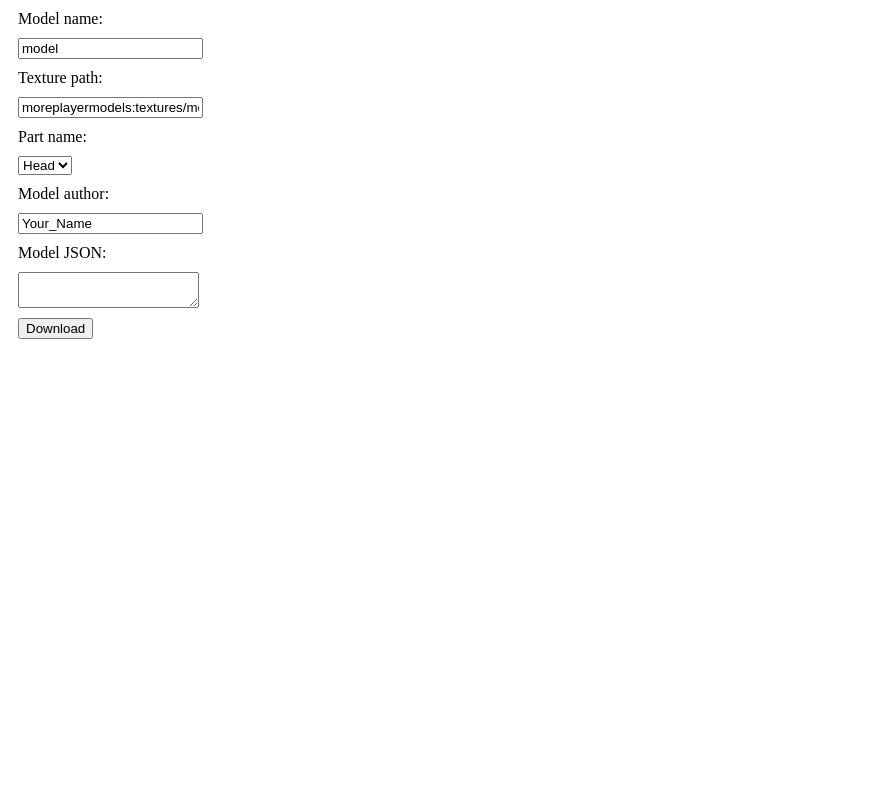
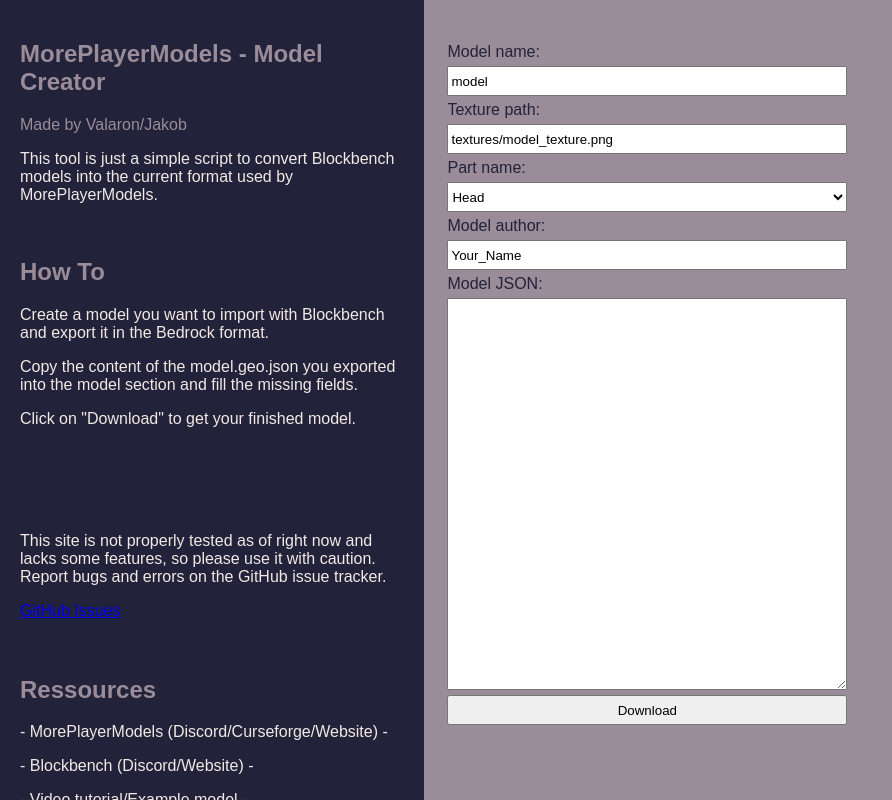
Before and after one commit to Valaron-Jakob/MorePlayerModels-ModelCreator, a plain HTML site: page index.html in a window 1280 px wide. Shown: the whole page, without its empty margins (0-892 px from the left). Drawn offline with Linux system fonts and the light colour scheme.

Commit message:
Update index.html

```diff
--- a/index.html
+++ b/index.html
@@ -1,7 +1,45 @@
 <style>
   form * {
     display: block;
-    margin: 10px;
+    margin: 5px;
+  }
+
+  input,select {
+    height: 30px;
+    width: 50%;
+  }
+
+  textarea {
+    height: 50%;
+    width: 50%;
+  }
+
+  h2 {
+    color: #9A8C98;
+  }
+
+  body {
+    color: #22223B;
+    background-color: #9A8C98;
+    font-family: Arial, Helvetica, sans-serif;
+  }
+
+  .content {
+    margin-left: 32%;
+    padding: 30px;
+  }
+
+  .how_to {
+    padding: 20px;
+    height: 100%;
+    width: 30%;
+    position: fixed;
+    z-index: 1;
+    top: 0;
+    left: 0;
+    color: #F2E9E4;
+    background-color: #22223B;
+    overflow-x: hidden;
   }
 </style>
 
@@ -14,7 +52,7 @@
             name: model_name,
             render_type: "bedrock",
             hidden_parts: [],
-            texture: texture_path,
+            texture: `moreplayermodels:${texture_path}`,
             body_part: part,
             menu: `part.${part}`,
             animation_type: part,
@@ -40,12 +78,13 @@
     }
   </script>
 
+  <div class="content">
     <form onsubmit="download(this['model_name'].value, this['texture_path'].value, this['part'].value, this['author'].value, this['model_json'].value)">
       <label for="model_name">Model name:</label>
       <input type="text" name="model_name" value="model">
 
       <label for="texture_path">Texture path:</label>
-    <input type="text" name="texture_path" value="moreplayermodels:textures/model_texture.png">
+      <input type="text" name="texture_path" value="textures/model_texture.png">
 
       <label for="part">Part name:</label>
       <select id="part">
@@ -63,6 +102,35 @@
 
       <input type="submit" value="Download">
     </form>
+  </div>
 
+  <div class="how_to">
+    <div>
+      <h2>MorePlayerModels - Model Creator</h2>
+      <p style="color:#9A8C98">Made by Valaron/Jakob</p>
+      <p>This tool is just a simple script to convert Blockbench models into the current format used by MorePlayerModels.</p>
+
+      <br>
+      <h2>How To</h2>
+      <p>Create a model you want to import with Blockbench and export it in the Bedrock format.</p>
+      <p>Copy the content of the model.geo.json you exported into the model section and fill the missing fields.</p>
+      <p>Click on "Download" to get your finished model.</p>
+
+      <br>
+      <br>
+      <br>
+      <br>
+      <p>This site is not properly tested as of right now and lacks some features, so please use it with caution. Report bugs and errors on the GitHub issue tracker.</p>
+      <a href="https://github.com/Valaron-Jakob/MorePlayerModels-ModelCreator/issues">GitHub Issues</a>
+
+      <br>
+      <br>
+      <br>
+      <h2>Ressources</h2>
+      <p>- MorePlayerModels (Discord/Curseforge/Website) -</p>
+      <p>- Blockbench (Discord/Website) - </p>
+      <p>- Video tutorial/Example model - </p>
+    </div>
+  </div>
 
 </body>
```
Lines whose indentation alone changed are shown as unchanged.
